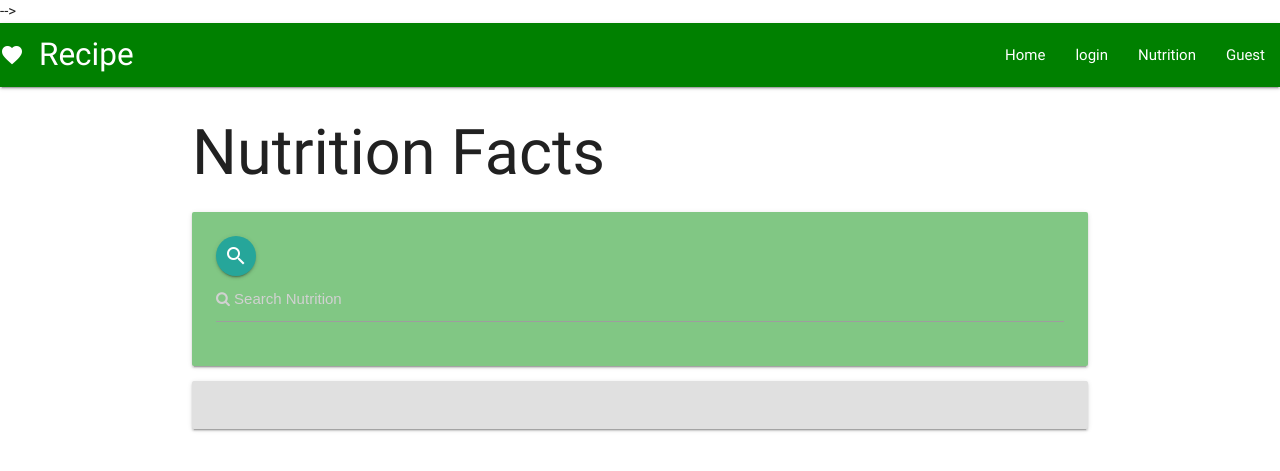
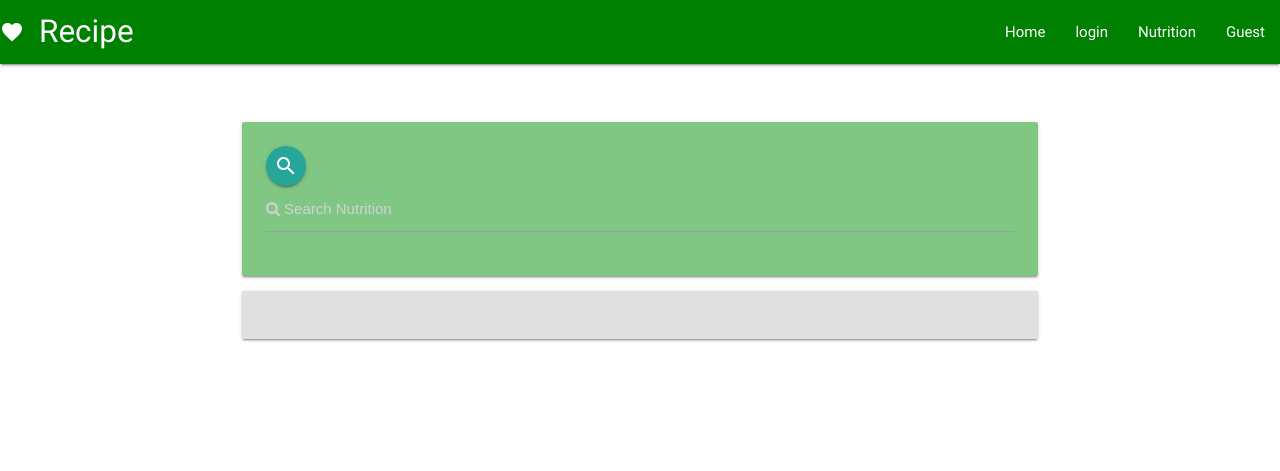
Before and after one commit to CSUMB-SCD/cst438-project1, a Flask app: page /nutrition in a window 1280 px wide. Shown: the top 471 px of the page. Run offline with Flask 2, Linux system fonts and the light colour scheme; some libraries are stand-ins or nearby versions.

Commit message:
fixing div and title

```diff
--- a/static/css/main.css
+++ b/static/css/main.css
@@ -1,140 +1,7 @@
-input[type=text] {
-/*    width: 130px;
-    box-sizing: border-box;
-    border: 2px solid #ccc;
-    border-radius: 4px;
-    font-size: 16px;
-    background-color: white;
-    background-position: 10px 10px;
-    background-repeat: no-repeat;
-    padding: 12px 20px 12px 40px;
-    -webkit-transition: width 0.4s ease-in-out;
-    transition: width 0.4s ease-in-out;*/
-}
-/*html{
-    background-color: #F0F8FF;
-}*/
-/*input[type=text]:focus {*/
-/*    width: 100%;*/
-/*}*/
-/*table {*/
-/*    font-family: arial, sans-serif;*/
-/*     border-collapse: collapse;*/
-/*     width: 100%;*/
-/*            }*/
 
-/*td, th {*/
-/*    border: 1px solid #dddddd;*/
-/*     text-align: left;*/
-/*     padding: 8px;*/
-/*            }*/
-
-/* tr:nth-child(even) {*/
-/*     background-color: #dddddd;*/
-/*            }*/
 .nav-wrapper{
     background-color:green !important;
 }
-
-/*    body {*/
-/*    padding-top: 90px;*/
-/*}*/
-/*.panel-login {*/
-/*    border-color: #ccc;*/
-/*    -webkit-box-shadow: 0px 2px 3px 0px rgba(0,0,0,0.2);*/
-/*    -moz-box-shadow: 0px 2px 3px 0px rgba(0,0,0,0.2);*/
-/*    box-shadow: 0px 2px 3px 0px rgba(0,0,0,0.2);*/
-/*}*/
-/*.panel-login>.panel-heading {*/
-/*    color: #00415d;*/
-/*    background-color: #fff;*/
-/*    border-color: #fff;*/
-/*    text-align:center;*/
-/*}*/
-/*.panel-login>.panel-heading a{*/
-/*    text-decoration: none;*/
-/*    color: #666;*/
-/*    font-weight: bold;*/
-/*    font-size: 15px;*/
-/*    -webkit-transition: all 0.1s linear;*/
-/*    -moz-transition: all 0.1s linear;*/
-/*    transition: all 0.1s linear;*/
-/*}*/
-/*.panel-login>.panel-heading a.active{*/
-/*    color: #029f5b;*/
-/*    font-size: 18px;*/
-/*}*/
-/*.panel-login>.panel-heading hr{*/
-/*    margin-top: 10px;*/
-/*    margin-bottom: 0px;*/
-/*    clear: both;*/
-/*    border: 0;*/
-/*    height: 1px;*/
-/*    background-image: -webkit-linear-gradient(left,rgba(0, 0, 0, 0),rgba(0, 0, 0, 0.15),rgba(0, 0, 0, 0));*/
-/*    background-image: -moz-linear-gradient(left,rgba(0,0,0,0),rgba(0,0,0,0.15),rgba(0,0,0,0));*/
-/*    background-image: -ms-linear-gradient(left,rgba(0,0,0,0),rgba(0,0,0,0.15),rgba(0,0,0,0));*/
-/*    background-image: -o-linear-gradient(left,rgba(0,0,0,0),rgba(0,0,0,0.15),rgba(0,0,0,0));*/
-/*}*/
-/*.panel-login input[type="text"],.panel-login input[type="email"],.panel-login input[type="password"] {*/
-/*    height: 45px;*/
-/*    border: 1px solid #ddd;*/
-/*    font-size: 16px;*/
-/*    -webkit-transition: all 0.1s linear;*/
-/*    -moz-transition: all 0.1s linear;*/
-/*    transition: all 0.1s linear;*/
-/*}*/
-/*.panel-login input:hover,*/
-/*.panel-login input:focus {*/
-/*    outline:none;*/
-/*    -webkit-box-shadow: none;*/
-/*    -moz-box-shadow: none;*/
-/*    box-shadow: none;*/
-/*    border-color: #ccc;*/
-/*}*/
-/*.btn-login {*/
-/*    background-color: #59B2E0;*/
-/*    outline: none;*/
-/*    color: #fff;*/
-/*    font-size: 14px;*/
-/*    height: auto;*/
-/*    font-weight: normal;*/
-/*    padding: 14px 0;*/
-/*    text-transform: uppercase;*/
-/*    border-color: #59B2E6;*/
-/*}*/
-/*.btn-login:hover,*/
-/*.btn-login:focus {*/
-/*    color: #fff;*/
-/*    background-color: #53A3CD;*/
-/*    border-color: #53A3CD;*/
-/*}*/
-/*.forgot-password {*/
-/*    text-decoration: underline;*/
-/*    color: #888;*/
-/*}*/
-/*.forgot-password:hover,*/
-/*.forgot-password:focus {*/
-/*    text-decoration: underline;*/
-/*    color: #666;*/
-/*}*/
-
-/*.btn-register {*/
-/*    background-color: #1CB94E;*/
-/*    outline: none;*/
-/*    color: #fff;*/
-/*    font-size: 14px;*/
-/*    height: auto;*/
-/*    font-weight: normal;*/
-/*    padding: 14px 0;*/
-/*    text-transform: uppercase;*/
-/*    border-color: #1CB94A;*/
-/*}*/
-/*.btn-register:hover,*/
-/*.btn-register:focus {*/
-/*    color: #fff;*/
-/*    background-color: #1CA347;*/
-/*    border-color: #1CA347;*/
-/*}*/
-/*button.hidden{*/
-/*    visibility: hidden;*/
-/*}*/
+.wrap{
+    padding: 50px;
+}
--- a/templates/guestNutrition.html
+++ b/templates/guestNutrition.html
@@ -30,8 +30,8 @@
         };
 
         var display=function(ourData){
-            var show=document.getElementById("tablePrint");
-            var myTable='<table class ="highlight">'
+            //var show=document.getElementById("tablePrint");
+            var myTable='<table class ="highlight">';
             // myTable+='<caption>Nutrition</caption>';
             // let displayText = '';
                 myTable+='<thead>';
@@ -79,7 +79,7 @@
             myTable+='</table>';
             document.getElementById('tablePrint').innerHTML = myTable;
 
-        }
+        };
         var getNutritionFacts = function(){
             let userValue = document.getElementById("query2").value;
             console.log("userValue ", userValue);
@@ -99,7 +99,7 @@
             };
         }
 var display2 = function(ourData){
-            var clear='';
+            //var clear='';
             // document.getElementById('tablePrint').innerHTML=clear;
             var myTable='<table class="highlight">';
             // myTable+='<caption>Nutrition Facts</caption>';
@@ -176,13 +176,14 @@ var display2 = function(ourData){
 
             myTable+='</table>';
             document.getElementById('tablePrint2').innerHTML = myTable;
-}
+};
 window.onload=function(){
   document.getElementById("button").style.display='none';
 document.getElementById("query2").style.display='none';
-}
+};
 </script>
-<h1>Nutrition Facts</h1>
+<!--<h1>Nutrition Facts</h1>-->
+<div class="wrap">
 <div class="card-panel green lighten-2">
 <!--<button id="nutrition"onclick="loadNutrition()">Search</button>-->
 <a id="nutrition"class="btn btn-floating pulse"onclick="loadNutrition()"><i class="material-icons">search</i></a>
@@ -199,5 +200,6 @@ document.getElementById("query2").style.display='none';
        <div id="tablePrint"> </div>
 
        </div>
+       </div>
 
 {% endblock %}
--- a/templates/includes/GuestNavBar.html
+++ b/templates/includes/GuestNavBar.html
@@ -15,7 +15,7 @@
 <!--            <li><a href="/login">Login</a></li>-->
 <!--            <li><a href="/nutrition">Nutrition</a></li>-->
 <!--          </ul>-->
-<!--        </div><!--/.nav-collapse -->-->
+<!--        </div><!--/.nav-collapse -->
 <!--      </div>-->
 <!--    </nav>-->
       <nav>
```
Also changed, not shown: templates/guestHome.html (+7 -5 lines).
